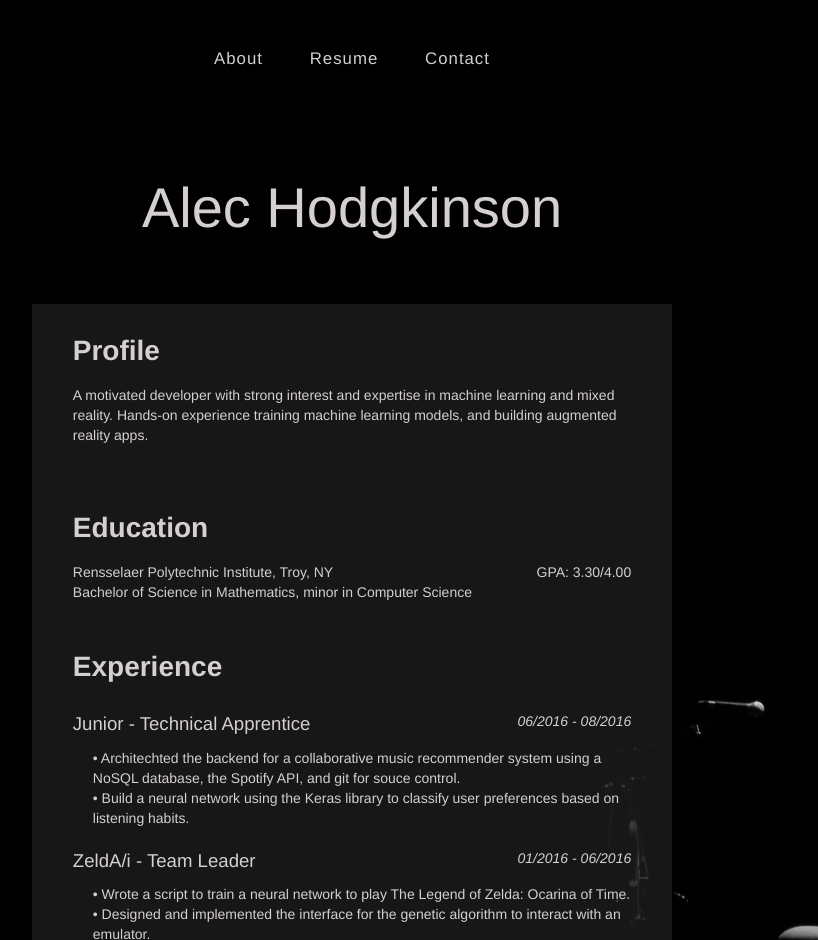
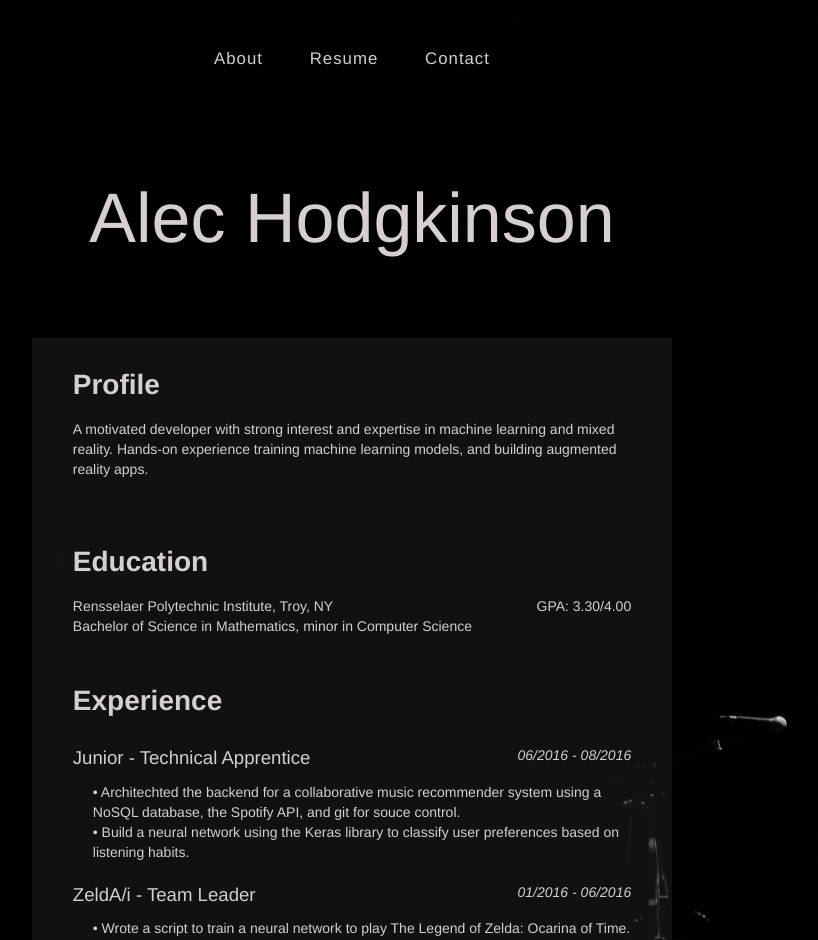
Before and after one commit to hodgka/hodgka.github.io, a plain HTML site: page resume.html in a window 1280 px wide. Shown: the top 940 px of the page, without its empty margins (288-1106 px from the left). Drawn offline with nearby package versions, Linux system fonts and the light colour scheme.

Commit message:
style changes

```diff
--- a/css/contact.css
+++ b/css/contact.css
@@ -63,7 +63,7 @@ header a:focus{
 
 
 .title{
-  font-size: 3em;
+  font-size: 5em;
   padding-bottom: 2em;
 }
 
--- a/css/resume.css
+++ b/css/resume.css
@@ -66,14 +66,14 @@ header a:focus{
 
 .name{
   color: #d5cfcf;
-  font-size: 4em;
+  font-size: 5em;
   padding-bottom: 1em;
 }
 
 .resume{
   width: 100%;
   height: 100%;
-  background-color: rgba(34, 34, 34, 0.7);
+  background-color: rgba(34, 34, 34, 0.5);
   position: relative;
   margin-bottom: 50px;
 }
--- a/css/stylesheet.css
+++ b/css/stylesheet.css
@@ -62,8 +62,9 @@ header a:focus{
 }
 
 .name{
-  font-size: 6em;
+  font-size: 5em;
   color: #d5cfcf;
+  padding-bottom: 2em;
 }
 .summary{
   font-size: 2em;
```
